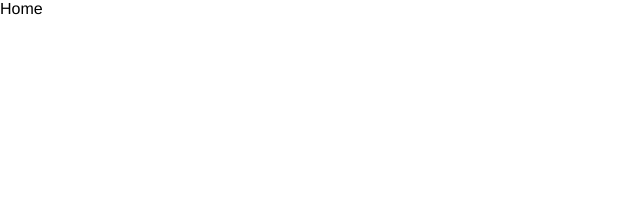
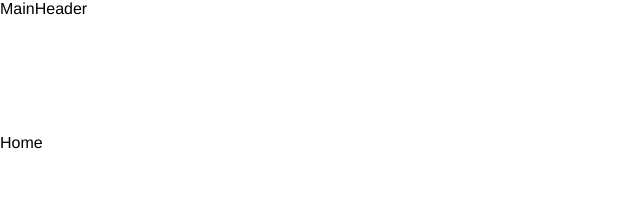
Before and after one commit to Mmm668/copy-unsplash2, a React (Create React App) app: page / in a window 1280 px wide. Shown: the top 202 px of the page, without its empty margins (0-640 px from the left). Built offline with nearby package versions, Linux system fonts and the light colour scheme.

Commit message:
[structure] Route 정리

```diff
--- a/src/App.js
+++ b/src/App.js
@@ -1,28 +1,18 @@
-import React, {useEffect} from 'react';
-import {Route, Switch} from "react-router-dom";
-import Home from "./views/pages/home";
+import React from 'react';
+import Layout from "./views/components/Layout/Layout";
 
 function App(props) {
 
     return (
-        <div className="App">
-
-                <Switch>
-                    <Route exact path={'/'} component={Home}/>
-                    <Route path={'/random'} component={Home}/>
-                    <Route path={'/collections/:id/:title/'} component={Home}/>
-                    <Route path={'/collections'} component={Home}/>
-                    <Route path={'/search/:type/:keyword'} component={Home}/>
-
-                    <Route path={'/404'} component={Home}/>
-                </Switch>
-
-                {/*{*/}
-                {/*    toastMessage &&*/}
-                {/*    <Toast message={toastMessage}/>*/}
+        <>
+            <Layout/>
+            {/*{*/}
+            {/*    toastMessage &&*/}
+            {/*    <Toast message={toastMessage}/>*/}
             {/*}*/}
-        </div>
+        </>
     );
 }
 
+
 export default App;
--- /dev/null
+++ b/src/Routes.js
@@ -0,0 +1,30 @@
+import React from 'react';
+import styled from "styled-components";
+import {Route, Switch} from "react-router-dom";
+import Home from "./views/pages/home";
+
+const Routes = (props) => {
+
+    const {
+        style
+    } = props;
+
+    return (
+        <Wrapper style={style}>
+            <Switch>
+                <Route exact path={'/'} component={Home}/>
+                <Route path={'/random'} component={Home}/>
+                <Route path={'/collections/:id/:title/'} component={Home}/>
+                <Route path={'/collections'} component={Home}/>
+                <Route path={'/search/:type/:keyword'} component={Home}/>
+
+                <Route path={'/404'} component={Home}/>
+            </Switch>
+        </Wrapper>
+    )
+};
+
+const Wrapper = styled.div`
+`;
+
+export default Routes;
--- /dev/null
+++ b/src/views/components/Layout/Layout.js
@@ -0,0 +1,33 @@
+import React, {useState} from 'react';
+import styled, {css} from "styled-components";
+import {headerCategory} from "../../../mock/mock";
+import Header from "./Header";
+import Routes from "../../../Routes";
+
+const Layout = (props) => {
+
+    // store, header on/off
+    const [something, setSomething] = useState(true);
+
+    function getHeight(dom) {
+        // return instead of 118px
+        if(something){
+            return {paddingTop: '116px'};
+        }
+        return {paddingTop: '0px'};
+    }
+
+    return (
+        <Wrapper>
+            {
+                something && <Header categoryList={headerCategory}/>
+            }
+            <Routes style={getHeight()}/>
+        </Wrapper>
+    )
+};
+
+const Wrapper = styled.div`
+`;
+
+export default Layout;
```
